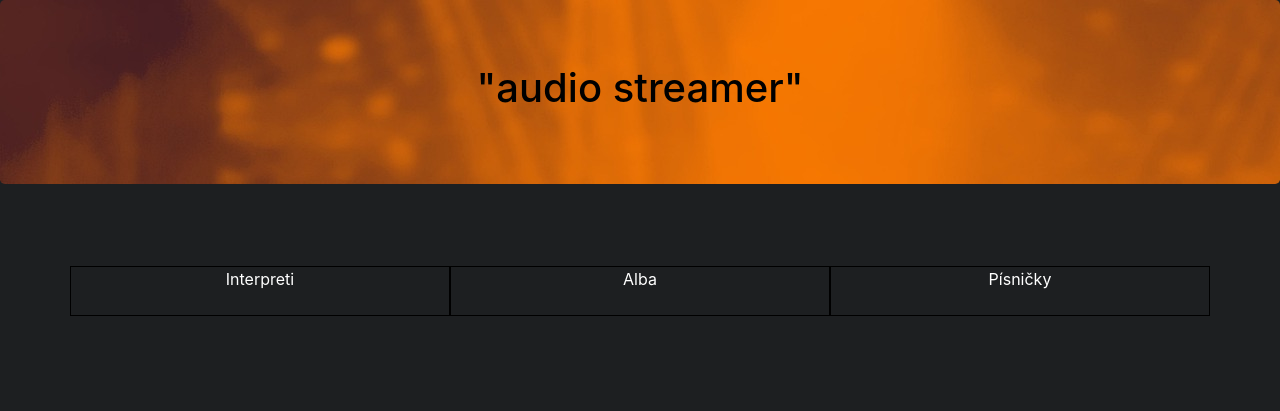
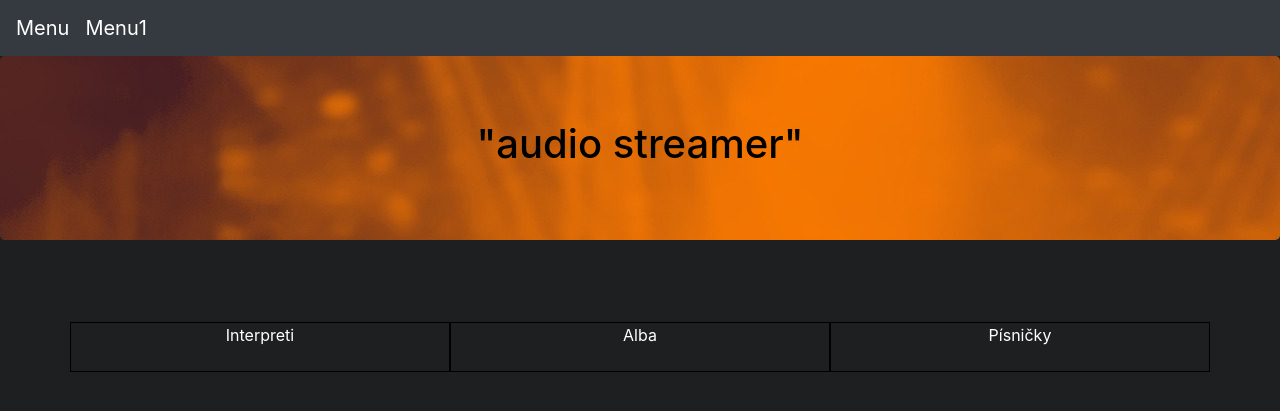
Before and after one commit to chodec/spotify-from-wish, a PHP site: page / in a window 1280 px wide. Shown: the top 411 px of the page. Run offline with PHP 8.4, Linux system fonts and the light colour scheme; some libraries are stand-ins or nearby versions.

Commit message:
Add files via upload

```diff
--- a/index.php
+++ b/index.php
@@ -11,6 +11,16 @@
   <meta name="viewport" content="width=device-width, initial-scale=1">
 </head>
 <body>
+  <nav class="navbar navbar-expand-lg navbar-dark bg-dark">
+  <button class="navbar-toggler" type="button" data-toggle="collapse" data-target="#navbarTogglerDemo01" aria-controls="navbarTogglerDemo01" aria-expanded="false" aria-label="Toggle navigation">
+    <span class="navbar-toggler-icon"></span>
+  </button>
+  <div class="collapse navbar-collapse" id="navbarTogglerDemo01">
+    <a class="navbar-brand" href="#">Menu</a>
+    <a class="navbar-brand" href="#">Menu1</a>
+
+  </div>
+</nav>
 
   <div class="jumbotron">
     <h1 id="takeMeBack">"audio streamer"<h1>
--- a/script.js
+++ b/script.js
@@ -15,6 +15,8 @@ var tmpUrlAlbumSongs = "";
 var tmpUrlAuthorAlbums = "";
 
 var playtime = "default";
+var warning = 0;
+var appendClass = "";
 var currentSong = "";
 var currentAuthor = "";
 var currentImg = "";
@@ -148,7 +150,11 @@ function displaySongs()
     $( "#display" ).append('<div class="displaySongs row">');
     $.getJSON(urlAllSongs,function(json){
       $.each(json,function(i, item){
-        $( ".displaySongs" ).append('<div class="col-md"><span class="songClass" id="'+ json[i].name + '">' + json[i].real_name + '</span> </div>')
+        appendClass = '';
+        appendClass = json[i].name;
+        $( ".displaySongs" ).append('<div class="col-lg-12"><span class="songClass" id="' + json[i].name + '">'
+          + [i+1] + '. ' + json[i].real_author + '</span>' + createDropdownMenu(appendClass) + '<br> <span class="authorDescription">by: '
+            + json[i].real_author + '</span> </div>')
       });
       $( ".songClass" ).click(function(){
         tmpUrlSongInfo = $(this).attr( "id" );
@@ -224,7 +230,6 @@ function playSong(playtime)
     sound.play();
   }
   $( ".slider" ).mousedown(function(){
-    console.log("hi");
     sound.pause();
   });
 
@@ -249,6 +254,20 @@ function getSliderVal()
   return $( '#myRange' ).val();
 }
 
+function createDropdownMenu(appendClass)
+{
+  $("#"+appendClass).append('<div class="dropdown">');
+  $(".dropdown").append('<button class="btn btn-secondary dropdown-toggle" type="button" id="dropdownMenu2" data-toggle="dropdown" aria-haspopup="true" aria-expanded="false">');
+  $("#dropdownMenu2").append('<span class="navbar-toggler-icon"></span>');
+  $( ".dropdown" ).append('<div class="dropdown-menu" aria-labelledby="dropdownMenu2">');
+  $( ".dropdown-menu" ).append('<button class="dropdown-item" type="button">Přidej do playlistu</button>');
+  $( ".dropdown-menu" ).append('<button class="dropdown-item" type="button">Neco</button>');
+}
+
+function messageBox(warning)
+{
+
+}
 
 function displayFunction()
 {
--- a/style.css
+++ b/style.css
@@ -106,3 +106,10 @@ h1{
 .slider:hover {
     opacity: 1;
 }
+
+.authorDescription{
+  font-size: 12px;
+  padding-left: 5px;
+  margin: 0;
+  font-style: italic;
+}
```
